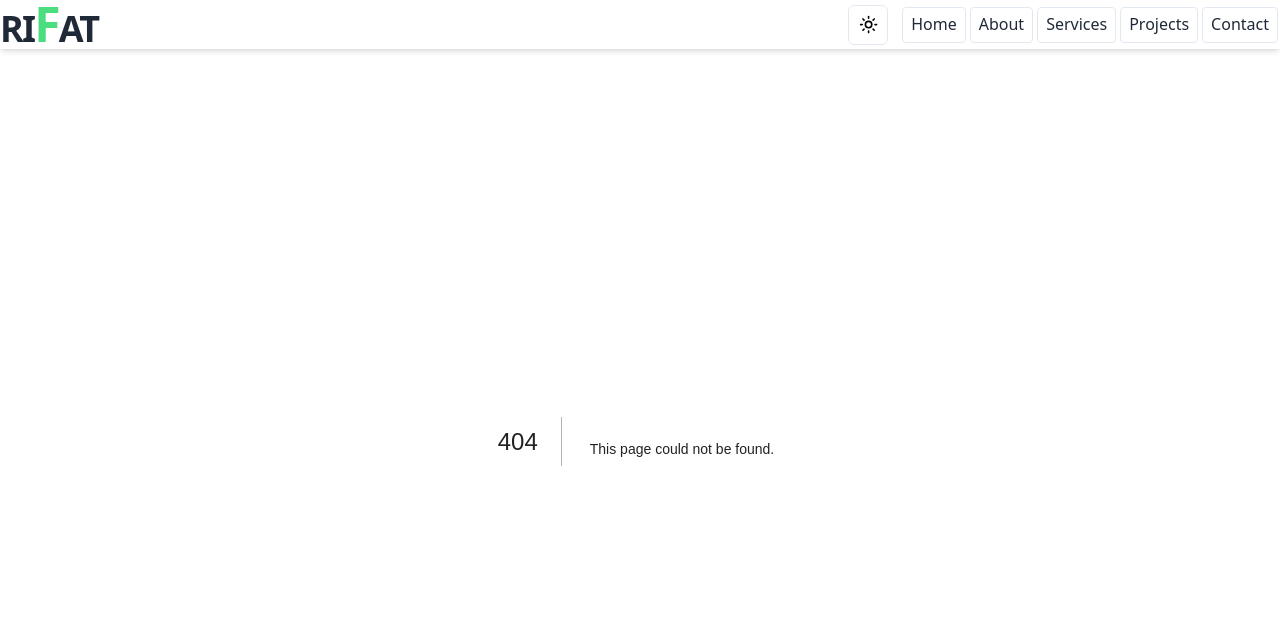
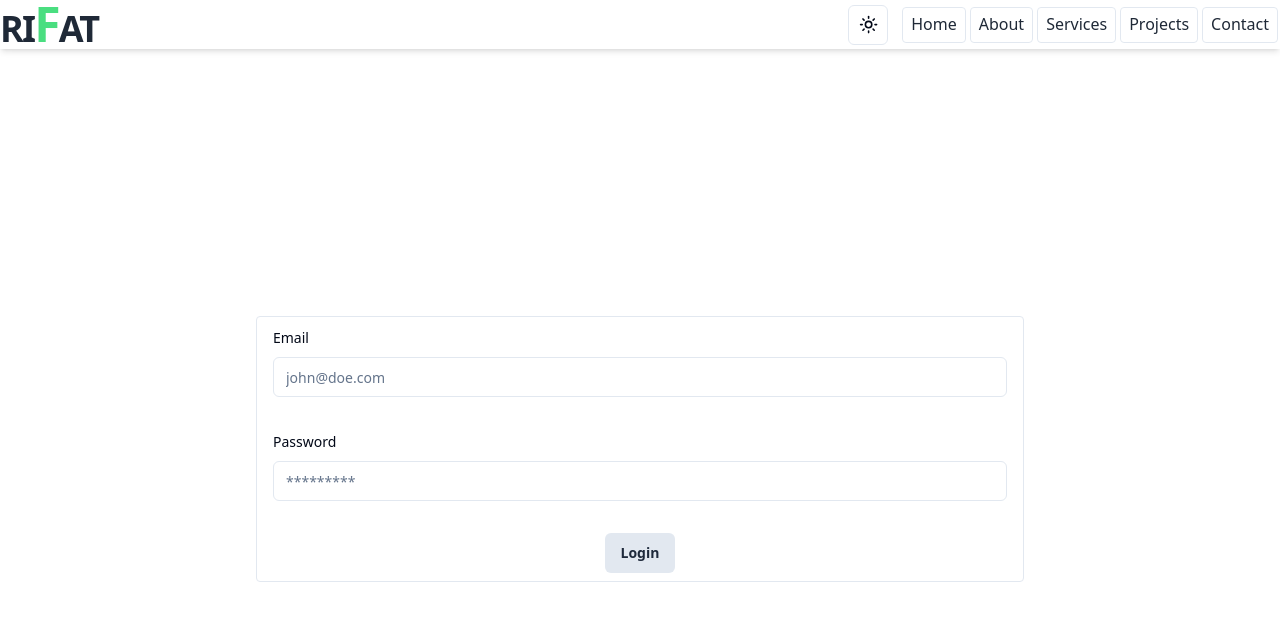
Before and after one commit to masumbillah360/rifat-portfolio, a Next.js app: page /enter-in in a window 1280 px wide. Before the commit this address had no page. Shown: the top 620 px of the page. Built offline with nearby package versions, Linux system fonts and the light colour scheme.

Commit message:
login page done

```diff
--- a/app/(admin)/admin/login/page.tsx
+++ b/app/(auth)/enter-in/page.tsx
@@ -54,6 +54,8 @@ const AdminLogin = () => {
     }
   }
   return (
+    <div className="w-full md:w-[80%] lg:max-w-3xl border rounded px-4 py-2">
+
     <Form {...form}>
       <form onSubmit={form.handleSubmit(onSubmit)} className="space-y-8">
         <FormField
@@ -82,9 +84,12 @@ const AdminLogin = () => {
             </FormItem>
           )}
         />
-        <Button type="submit">Submit</Button>
+        <div className="w-full flex justify-center items-center">
+        <Button className="bg-slate-200 text-slate-800 hover:bg-white dark:hover:bg-black hover:border dark:bg-slate-800 dark:text-slate-200 font-bold" type="submit">Login</Button>
+        </div>
       </form>
     </Form>
+    </div>
   );
 };
 
--- /dev/null
+++ b/app/(auth)/layout.tsx
@@ -0,0 +1,7 @@
+import React from 'react'
+
+const AuthLayout = ({children}: {children: React.ReactNode}) => {
+  return <div className="h-screen flex justify-center items-center w-full p-4">{children}</div>;
+}
+
+export default AuthLayout
```
